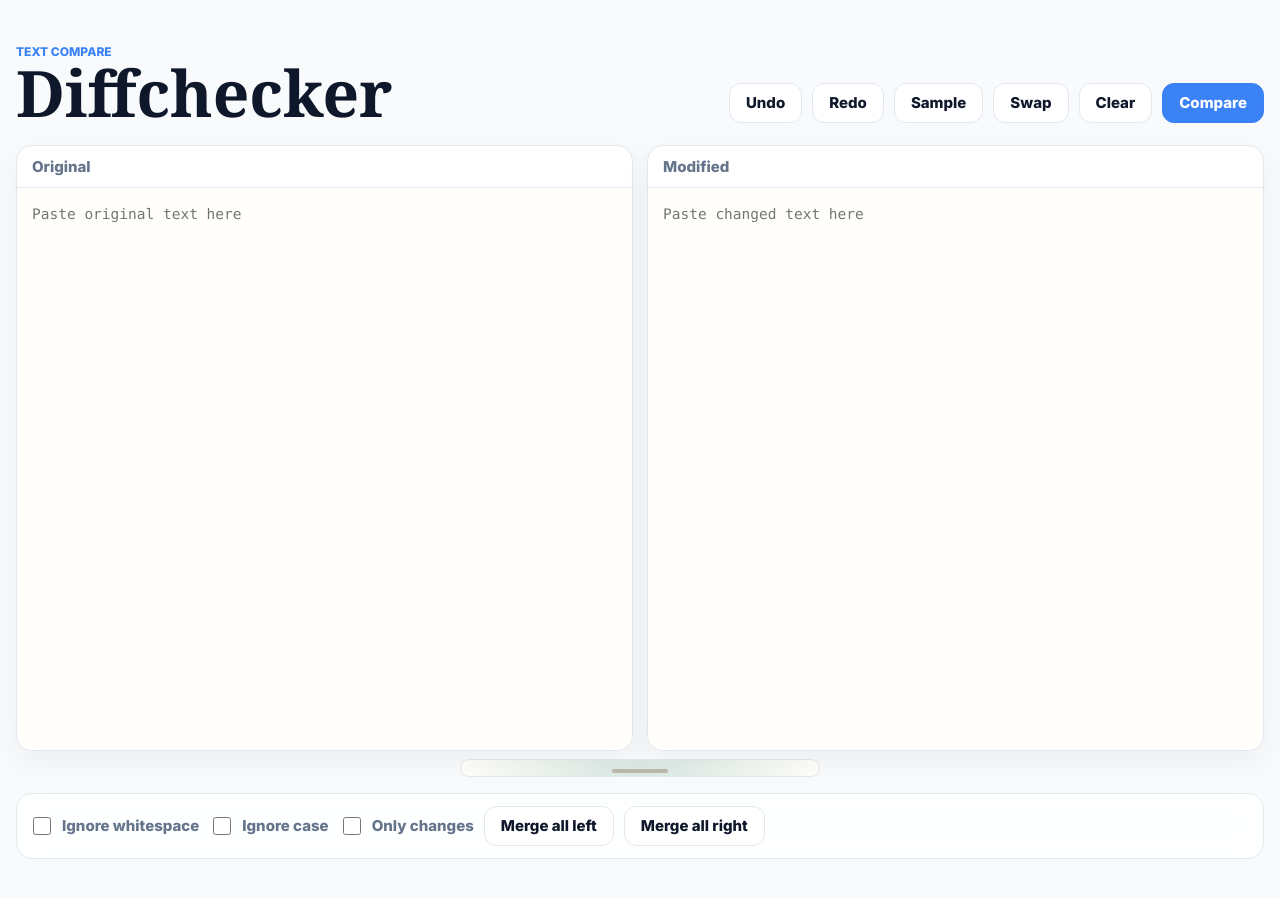
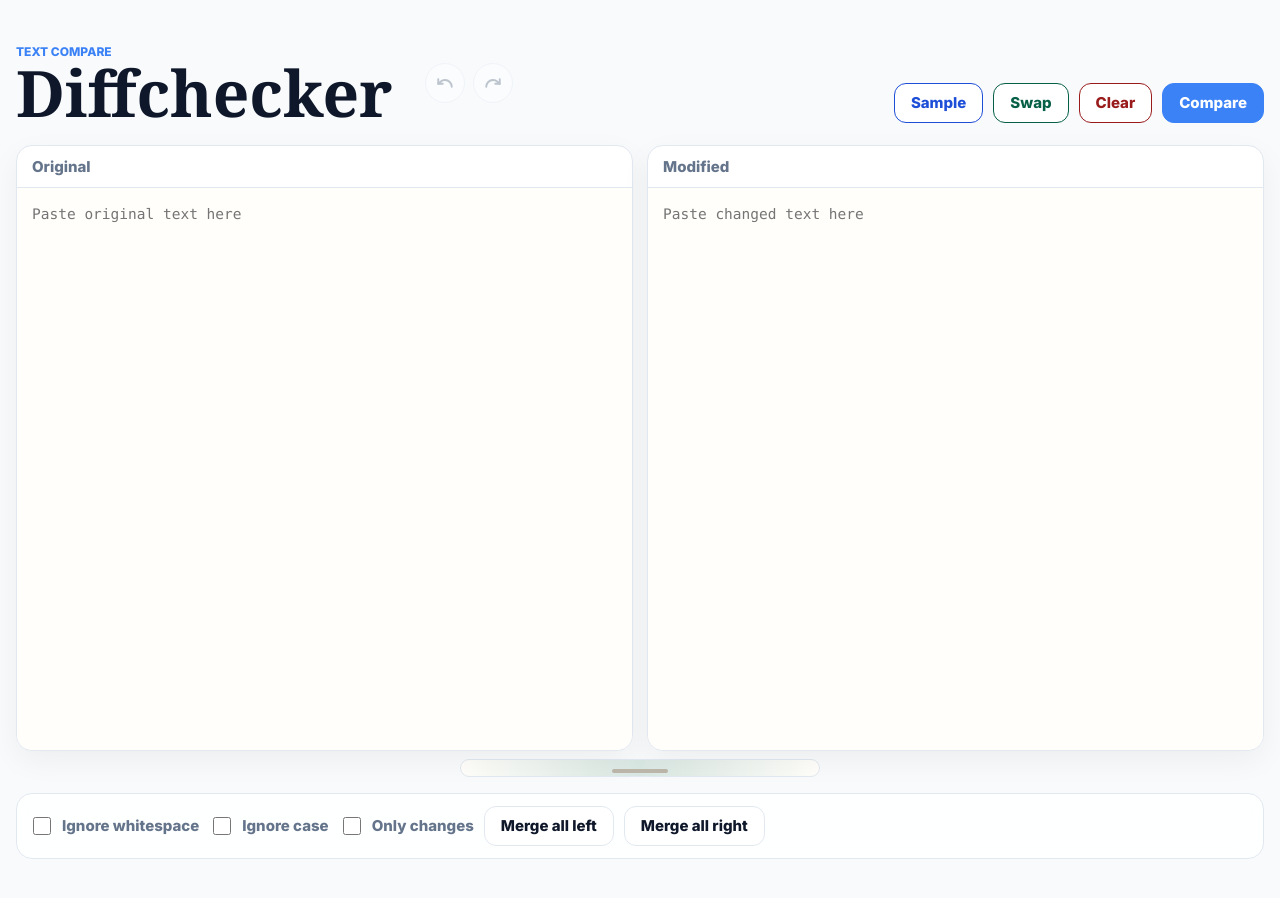
Before and after one commit to AE-BASOL/diffchecker, a website: page index.html in a window 1280 px wide. Drawn offline with Linux system fonts and the light colour scheme.

Commit message:
style: refine UI layout and colors for topbar actions
- Move Undo/Redo to the left as circular SVG icons

- Add colorized styles to Sample (blue), Swap (green), and Clear (red) buttons

```diff
--- a/index.html
+++ b/index.html
@@ -12,16 +12,24 @@
   <body>
     <main class="app-shell">
       <header class="topbar">
-        <div>
-          <p class="eyebrow">Text compare</p>
-          <h1>Diffchecker</h1>
+        <div class="title-group">
+          <div>
+            <p class="eyebrow">Text compare</p>
+            <h1>Diffchecker</h1>
+          </div>
+          <div class="history-actions" aria-label="History actions">
+            <button class="icon-button" id="undoButton" type="button" title="Undo" disabled>
+              <svg width="18" height="18" viewBox="0 0 24 24" fill="none" stroke="currentColor" stroke-width="2.5" stroke-linecap="round" stroke-linejoin="round"><path d="M3 7v6h6"/><path d="M21 17a9 9 0 0 0-9-9 9 9 0 0 0-6 2.3L3 13"/></svg>
+            </button>
+            <button class="icon-button" id="redoButton" type="button" title="Redo" disabled>
+              <svg width="18" height="18" viewBox="0 0 24 24" fill="none" stroke="currentColor" stroke-width="2.5" stroke-linecap="round" stroke-linejoin="round"><path d="M21 7v6h-6"/><path d="M3 17a9 9 0 0 1 9-9 9 9 0 0 1 6 2.3l3 2.7"/></svg>
+            </button>
+          </div>
         </div>
         <div class="actions" aria-label="Document actions">
-          <button class="button ghost" id="undoButton" type="button" disabled>Undo</button>
-          <button class="button ghost" id="redoButton" type="button" disabled>Redo</button>
-          <button class="button ghost" id="sampleButton" type="button">Sample</button>
-          <button class="button ghost" id="swapButton" type="button">Swap</button>
-          <button class="button ghost" id="clearButton" type="button">Clear</button>
+          <button class="button outline-sample" id="sampleButton" type="button">Sample</button>
+          <button class="button outline-swap" id="swapButton" type="button">Swap</button>
+          <button class="button outline-clear" id="clearButton" type="button">Clear</button>
           <button class="button primary" id="compareButton" type="button">Compare</button>
         </div>
       </header>
--- a/styles.css
+++ b/styles.css
@@ -116,6 +116,69 @@ h2 {
 
 .button.primary:hover {
   background: var(--accent-strong);
+}
+
+.title-group {
+  display: flex;
+  align-items: center;
+  gap: 32px;
+}
+
+.history-actions {
+  display: flex;
+  align-items: center;
+  gap: 8px;
+}
+
+.icon-button {
+  display: flex;
+  align-items: center;
+  justify-content: center;
+  width: 40px;
+  height: 40px;
+  border: 1px solid var(--line);
+  border-radius: 50%;
+  background: var(--panel);
+  color: var(--muted);
+  cursor: pointer;
+  transition: all 0.2s ease;
+}
+
+.icon-button:hover:not(:disabled) {
+  background: var(--change-bg);
+  color: var(--change-ink);
+  border-color: var(--accent);
+  transform: translateY(-2px);
+  box-shadow: 0 4px 12px rgba(59, 130, 246, 0.2);
+}
+
+.icon-button:disabled {
+  opacity: 0.4;
+  cursor: not-allowed;
+}
+
+.button.outline-sample {
+  border-color: var(--change-ink);
+  color: var(--change-ink);
+}
+.button.outline-sample:hover {
+  background: var(--change-bg);
+}
+
+.button.outline-swap {
+  border-color: var(--insert-ink);
+  color: var(--insert-ink);
+}
+.button.outline-swap:hover {
+  background: var(--insert-bg);
+}
+
+.button.outline-clear {
+  border-color: var(--delete-ink);
+  color: var(--delete-ink);
+}
+.button.outline-clear:hover {
+  background: var(--delete-bg);
 }
 
 .editor-grid {
```
